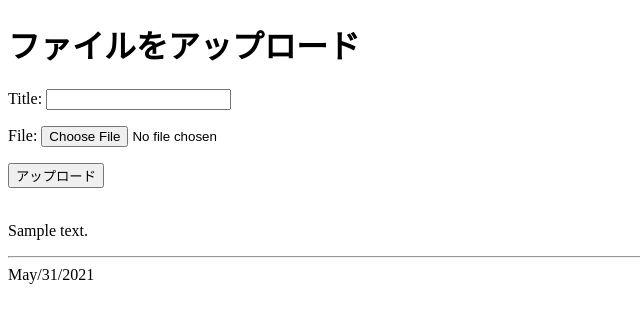
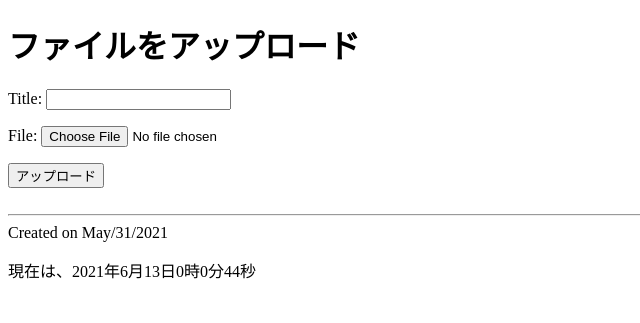
Before and after one commit to Kenta1505/finddogs, a Django app: template templates/upload.html in a window 1280 px wide. Shown: the top 323 px of the page, without its empty margins (0-640 px from the left). Run offline with Django 3.2, Linux system fonts and the light colour scheme; tables that the repository leaves empty hold one stand-in row (values such as "Sample post"); the template is opened without the code that fills it: values that come from a table or form of the project are taken from there, most other values are stand-ins (such as "Sample title", 1, 10 or a date in 2020); some libraries are stand-ins or nearby versions.

Commit message:
2021/06/12 19:00 -dev-

```diff
--- a/file_upload/views.py
+++ b/file_upload/views.py
@@ -95,7 +95,7 @@ def file_upload_response(request):
             # file_name=base + "/static/" + file_obj.name
             file_name="static/" + file_obj.name
             print(file_name)
-            context=render(request, "upload.html", {"text":title})
+            context=render(request, "upload.html", {"text":title, "sample":file_name})
             # shutil.move(file_name, "file_upload/")
             return HttpResponse(file_name)
     #     print("else部分")
--- a/templates/upload.html
+++ b/templates/upload.html
@@ -28,17 +28,37 @@
       {% load static %}
       {{ error }}
       <!--<img src="{% static "{{ sample }}" %}">-->
-      <!--<p>↑テストで飛ばしたやつ</p>-->
-      <img id="img">
-    <div>
-      <p>{{ text }}</p>
-    </div>
-      <!--<img src="{% static "sample.jpg" %}">-->
-      <!--AJAX RESPONSE {{ hoge }} <img src="/{{ form.url }}" style="width:300px;height:auto">-->
+      <!--<p>{{ text }}</p>-->
+
+      <img id="img"> <!--ここにAjaxで飛ばして、返ってきた画像のパスが、src属性とともに格納され、画像が表示されるようになる。-->
     </span>
     <hr />
-    May/31/2021<p />
-    <!--JavaScript部分 -->
+    Created on May/31/2021<p /> <!--作成日-->
+    <!--現在のリアルタイム時刻-->
+    <span id="view_clock"></span>
+
+    <script type="text/javascript">
+    timerID = setInterval('clock()',500); //0.5秒毎にclock()を実行
+
+    function clock() {
+    	document.getElementById("view_clock").innerHTML = getNow();
+    }
+
+    function getNow() {
+    	var now = new Date();
+    	var year = now.getFullYear();
+    	var mon = now.getMonth()+1; //１を足すこと
+    	var day = now.getDate();
+    	var hour = now.getHours();
+    	var min = now.getMinutes();
+    	var sec = now.getSeconds();
+
+    	//出力用
+    	var s ="現在は、" + year + "年" + mon + "月" + day + "日" + hour + "時" + min + "分" + sec + "秒";
+    	return s;
+    }
+    </script>
+    <!--JavaScript/Ajax部分 -->
     <script>
     // <script src="https://cdnjs.cloudflare.com/ajax/libs/jquery/3.3.1/jquery.min.js">
     // formのsubmitイベントをここで処理。
@@ -51,6 +71,10 @@
         url: form.prop("action"),
         method: form.prop("method"),
         data: new FormData($("#form").get(0)),
+        // {
+        //   id: new FormData($("#form").get(0)),
+        //   name: form.serialize()
+        // },
         timeout: 10000,
         // data: form.serialize(),
         processData:false,
```
Also changed, not shown: static/05.png (added), static/31.jpg (added).
